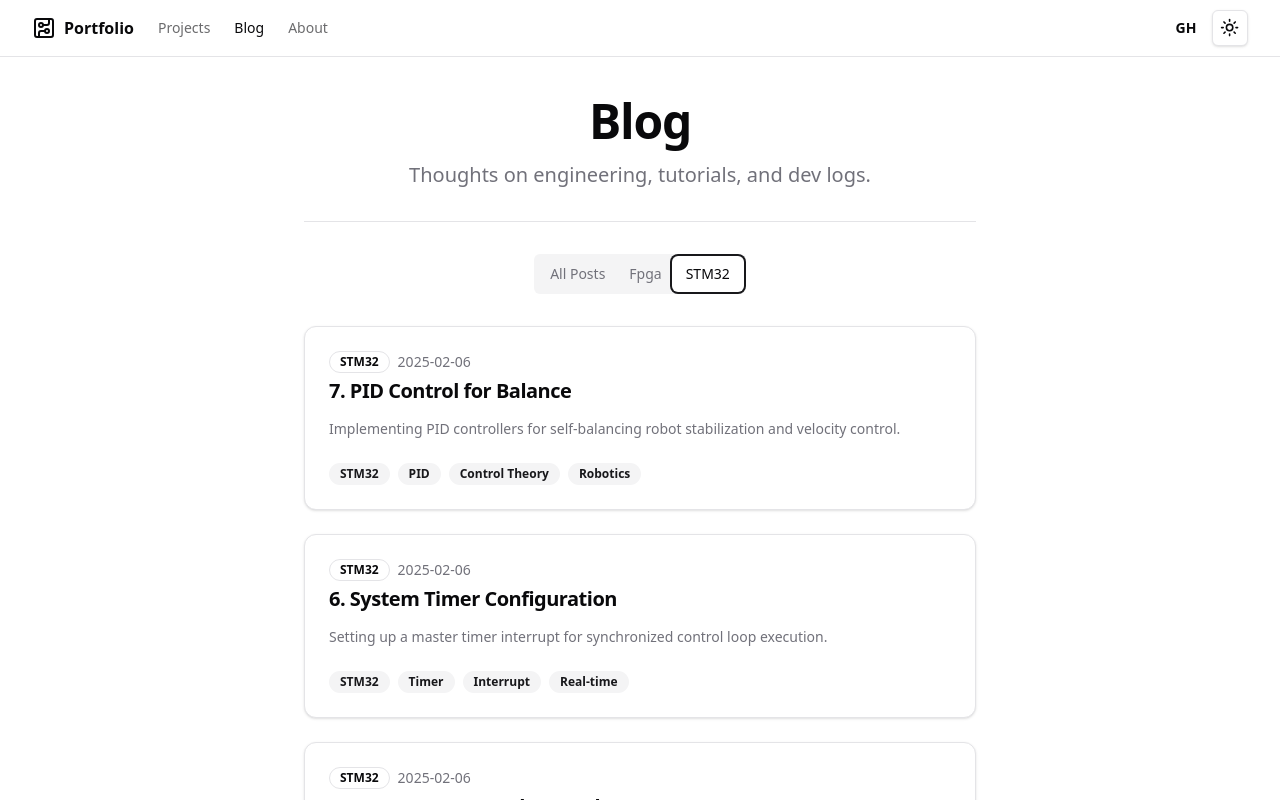
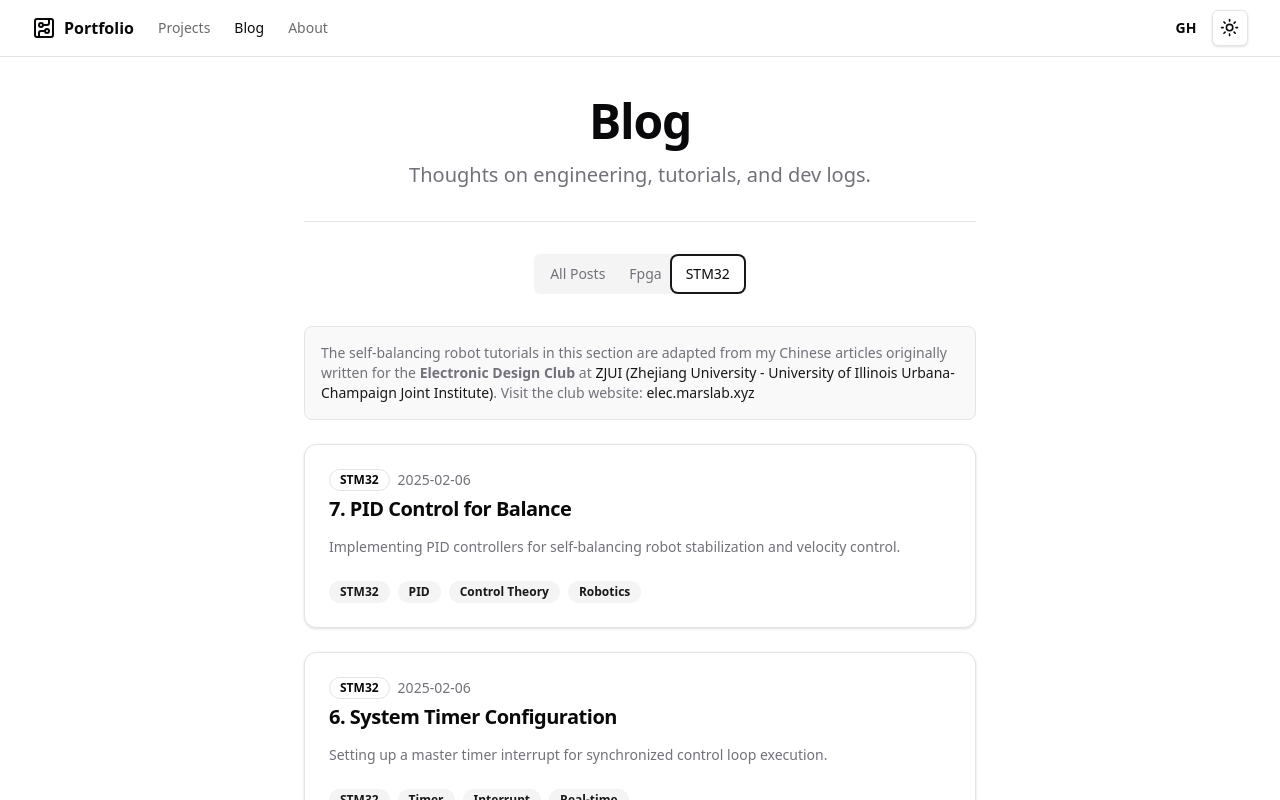
Before and after one commit to Chigz114/my-portfolio, a Next.js app: page /blog in a window 1280 px wide. Both pictures are taken after a click on the tab "STM32". Shown: the top 800 px of the page. Built offline with nearby package versions, Linux system fonts and the light colour scheme.

Commit message:
feat: add ZJUI club attribution notice to STM32 category page

```diff
--- a/src/app/blog/page.tsx
+++ b/src/app/blog/page.tsx
@@ -45,6 +45,21 @@ export default function BlogPage() {
 
         {categories.map(category => (
           <TabsContent key={category} value={category} className="space-y-6">
+            {category.toLowerCase() === "stm32" && (
+              <div className="rounded-lg border bg-muted/50 p-4 text-sm text-muted-foreground">
+                <p>
+                  The self-balancing robot tutorials in this section are adapted from my Chinese articles
+                  originally written for the <strong>Electronic Design Club</strong> at{" "}
+                  <a href="https://zjui.intl.zju.edu.cn/" className="text-primary hover:underline" target="_blank" rel="noopener noreferrer">
+                    ZJUI (Zhejiang University - University of Illinois Urbana-Champaign Joint Institute)
+                  </a>.{" "}
+                  Visit the club website:{" "}
+                  <a href="https://elec.marslab.xyz" className="text-primary hover:underline" target="_blank" rel="noopener noreferrer">
+                    elec.marslab.xyz
+                  </a>
+                </p>
+              </div>
+            )}
             {posts
               .filter(post => post.category === category)
               .map((post) => (
```
